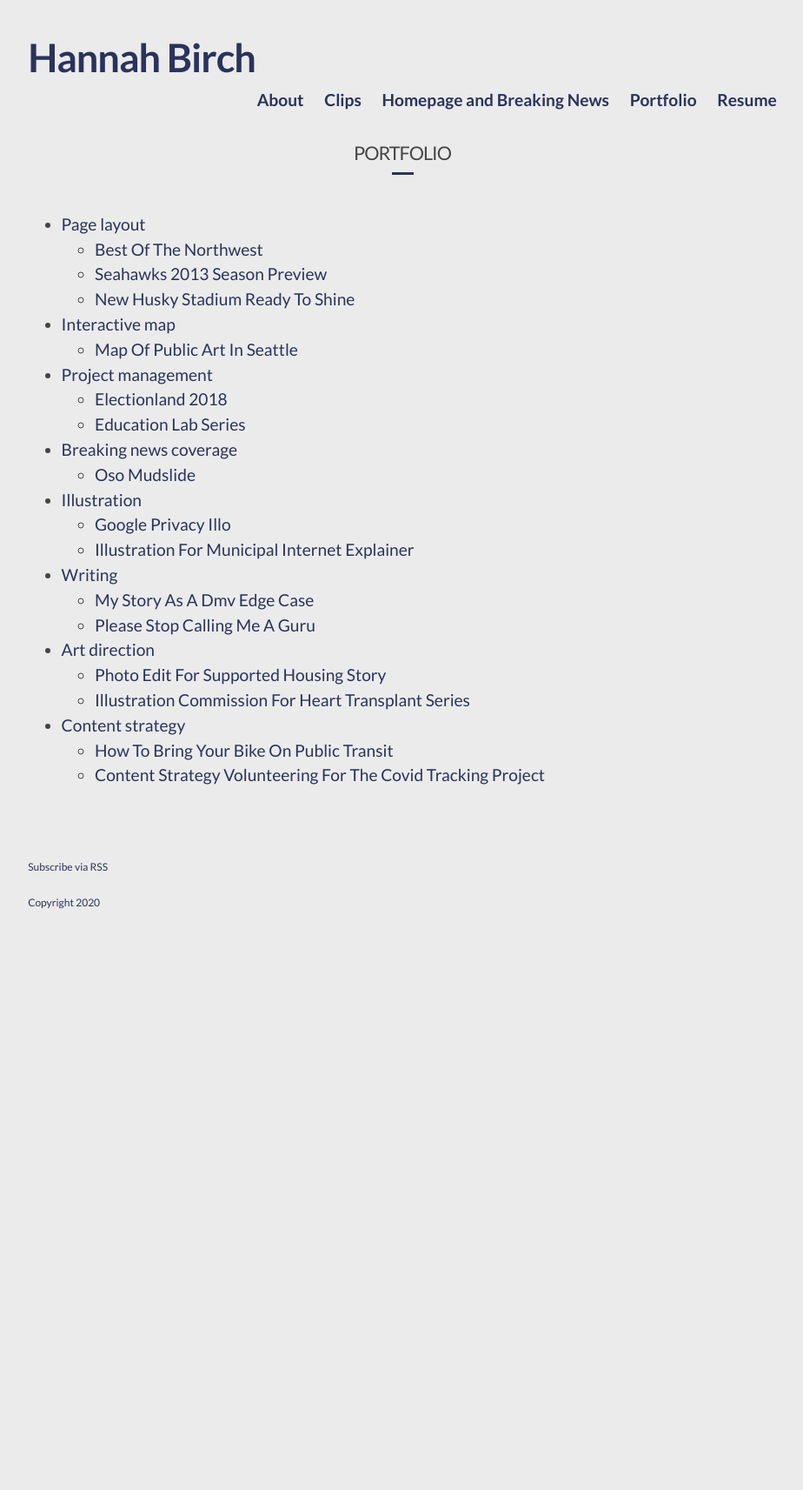
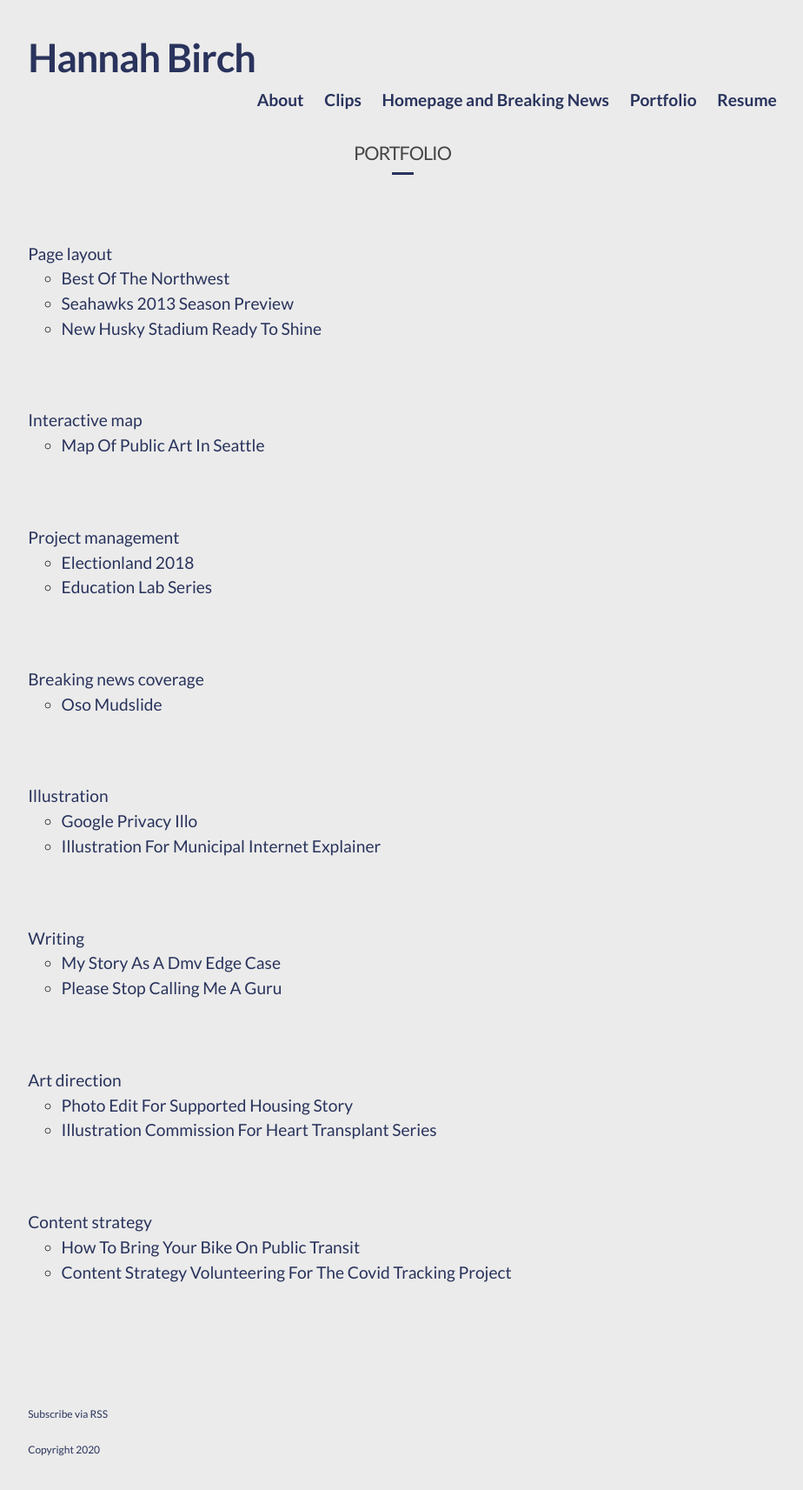
Before and after one commit to hannah-birch/hannah-birch.github.io, a Jekyll site: the page built from pages/portfolio.md, in a window 1280 px wide. Shown: the whole page at 87% size, without its empty margins (177-1101 px from the left). Built offline with Jekyll 4.4.1, drawn with Linux system fonts in a browser that asks for light colours; nearby versions of some CDN libraries; before the commit the page ends 1084 px from its top, so only the background shows below that.

Commit message:
Adds appropriate CSS selector to posts list on portfolio page

```diff
--- a/pages/portfolio.md
+++ b/pages/portfolio.md
@@ -6,7 +6,7 @@ permalink: /portfolio/
 
 <h1 class="post-title">Portfolio</h1>
 
-<ul>
+<ul class="post-list">
 {% for category in site.categories %}
   <li><a name="{{ category | first }}">{{ category | first }}</a>
     <ul>
```
Also changed, not shown: 2 other files.
